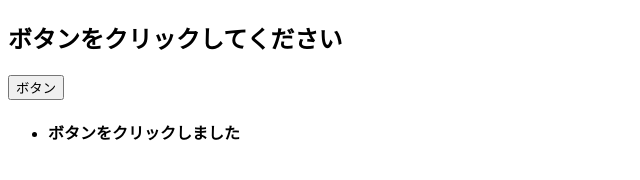
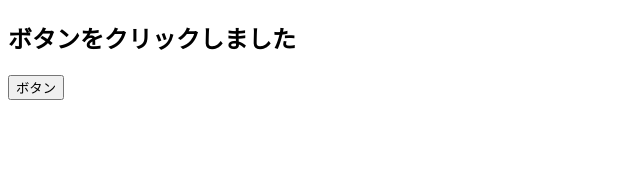
Before and after one commit to AIATTO/javascript-basic-kadai, a plain HTML site: page kadai_020/event.html in a window 1280 px wide. Both pictures are taken after a click on the button "ボタン". Shown: the whole page, without its empty margins (0-640 px from the left). Drawn offline with Linux system fonts and the light colour scheme.

Commit message:
kadai_020修正04

```diff
--- a/kadai_020/event.html
+++ b/kadai_020/event.html
@@ -1,15 +1,12 @@
 <!DOCTYPE html>
 <html lang="ja">
   <head>
+    <title>JavaScriptの基礎を学ぼう_20章課題</title>
     <meta charset="UTF-8" />
-    <title>イベント処理</title>
   </head>
   <body>
-    <div id="message"><h2>ボタンをクリックしてください</h2></div>
+    <h2 id="text">ボタンをクリックしてください</h2>
     <button id="btn">ボタン</button>
-    <ul id="parent-list">
-      <h2></h2>
-    </ul>
     <script src="event.js"></script>
   </body>
 </html>
--- a/kadai_020/event.js
+++ b/kadai_020/event.js
@@ -1,9 +1,6 @@
-const btn = document.getElementById("btn");
-const message = document.getElementById("message");
-const parentList = document.getElementById("parent-list");
+const btn = document.getElementById("btn"); // 'Btn'を'btn'に修正
+const text = document.getElementById("text");
 
 btn.addEventListener("click", () => {
-  const childList = document.createElement("li");
-  childList.innerHTML = "<strong>ボタンをクリックしました</strong>";
-  parentList.appendChild(childList);
+  text.textContent = "ボタンをクリックしました"; // text.textContent に変更
 });
```
